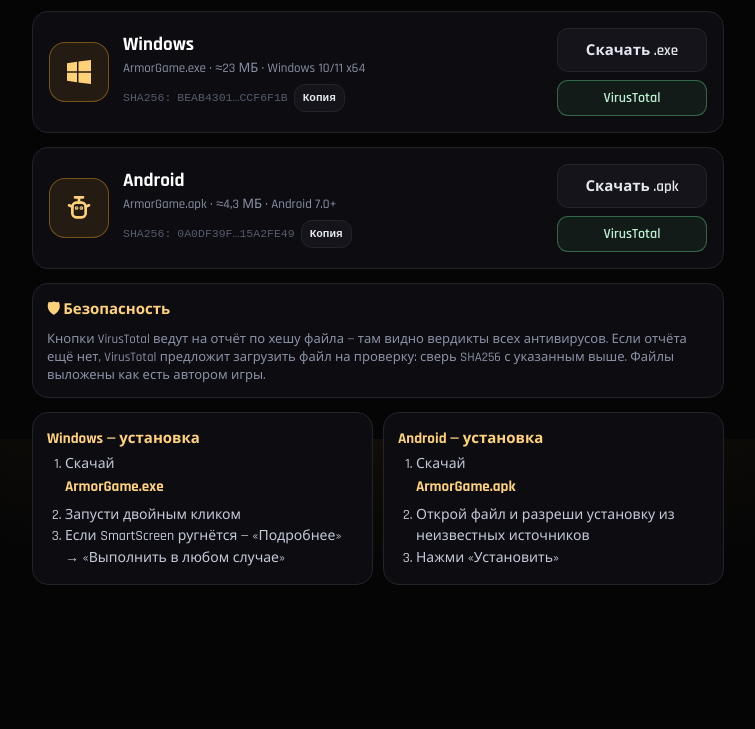
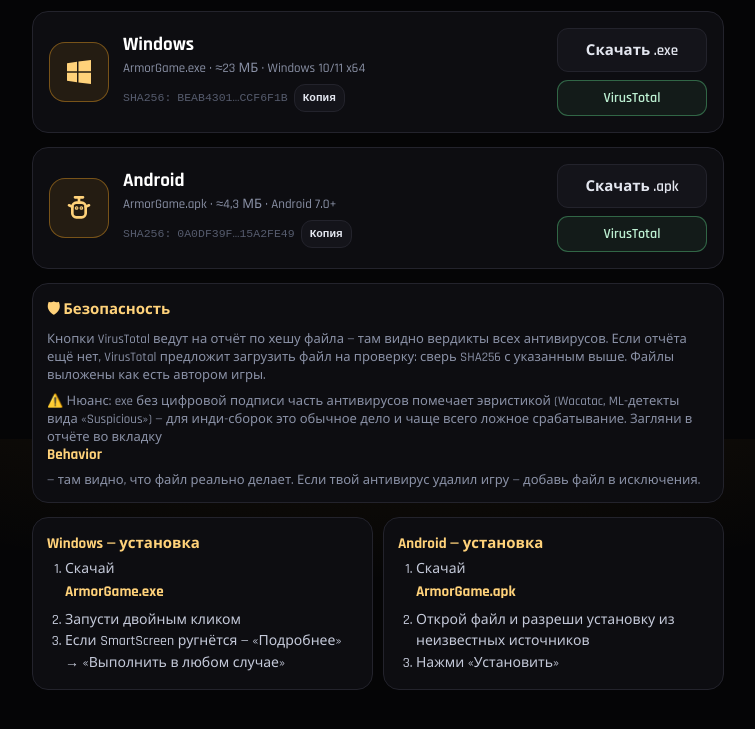
Before and after one commit to bata684222-stack/fewwef, a website: page public/download.html in a window 1280 px wide. Shown: the part 361-1090 px from the top of the page, without its empty margins (262-1017 px from the left). Before the commit the page ends 1006 px from the top, so only its background shows below. Drawn offline with Linux system fonts and the light colour scheme.

Commit message:
download page: honest note about heuristic AV detections on unsigned exe

```diff
--- a/public/download.html
+++ b/public/download.html
@@ -80,6 +80,7 @@
   <div class="step" style="animation-delay:.18s">
     <b>🛡 Безопасность</b>
     <div class="hint">Кнопки VirusTotal ведут на отчёт по хешу файла — там видно вердикты всех антивирусов. Если отчёта ещё нет, VirusTotal предложит загрузить файл на проверку: сверь SHA256 с указанным выше. Файлы выложены как есть автором игры.</div>
+    <div class="hint" style="margin-top:8px">⚠️ Нюанс: exe без цифровой подписи часть антивирусов помечает эвристикой (Wacatac, ML-детекты вида «Suspicious») — для инди-сборок это обычное дело и чаще всего ложное срабатывание. Загляни в отчёте во вкладку <b>Behavior</b> — там видно, что файл реально делает. Если твой антивирус удалил игру — добавь файл в исключения.</div>
   </div>
 
   <div class="steps">
```
